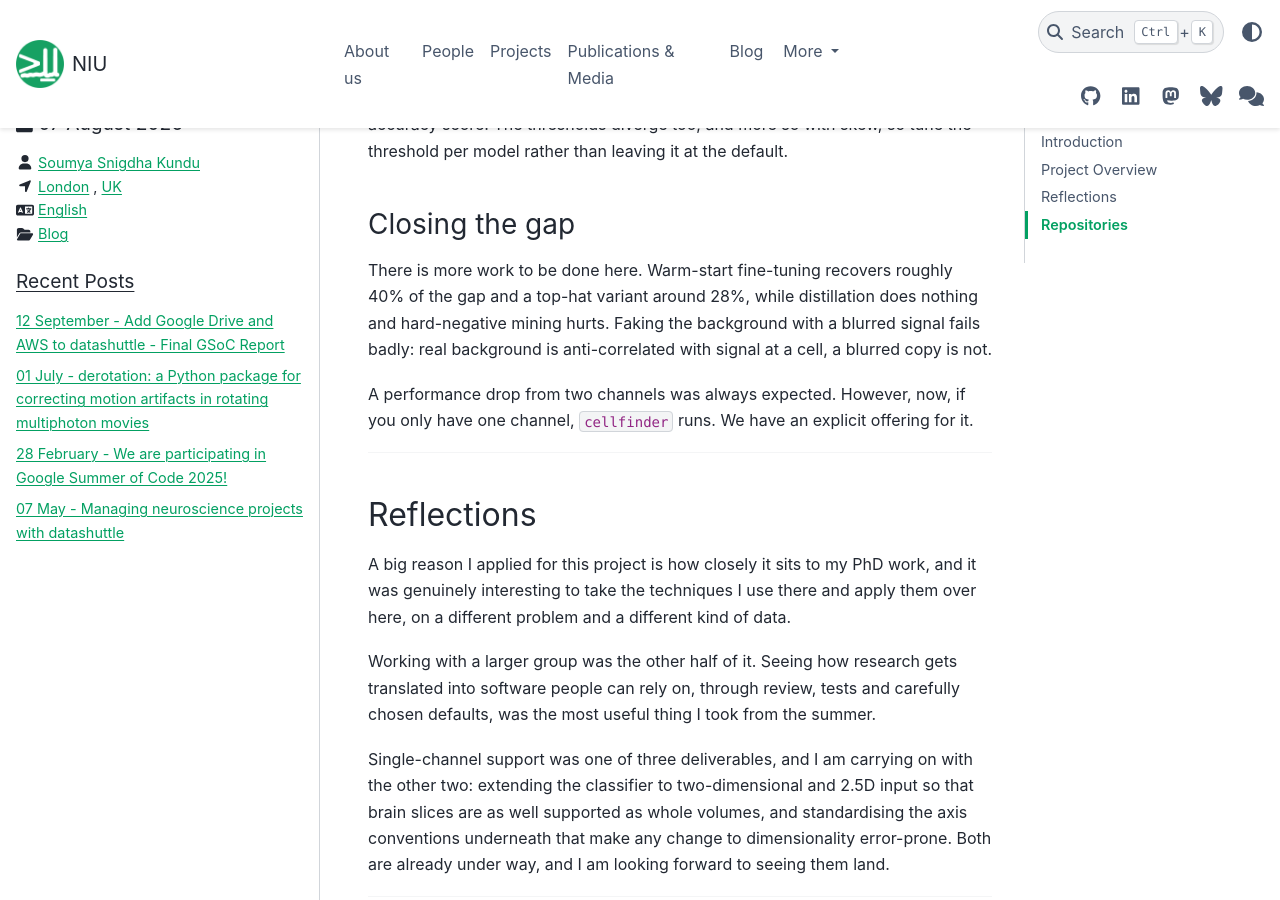
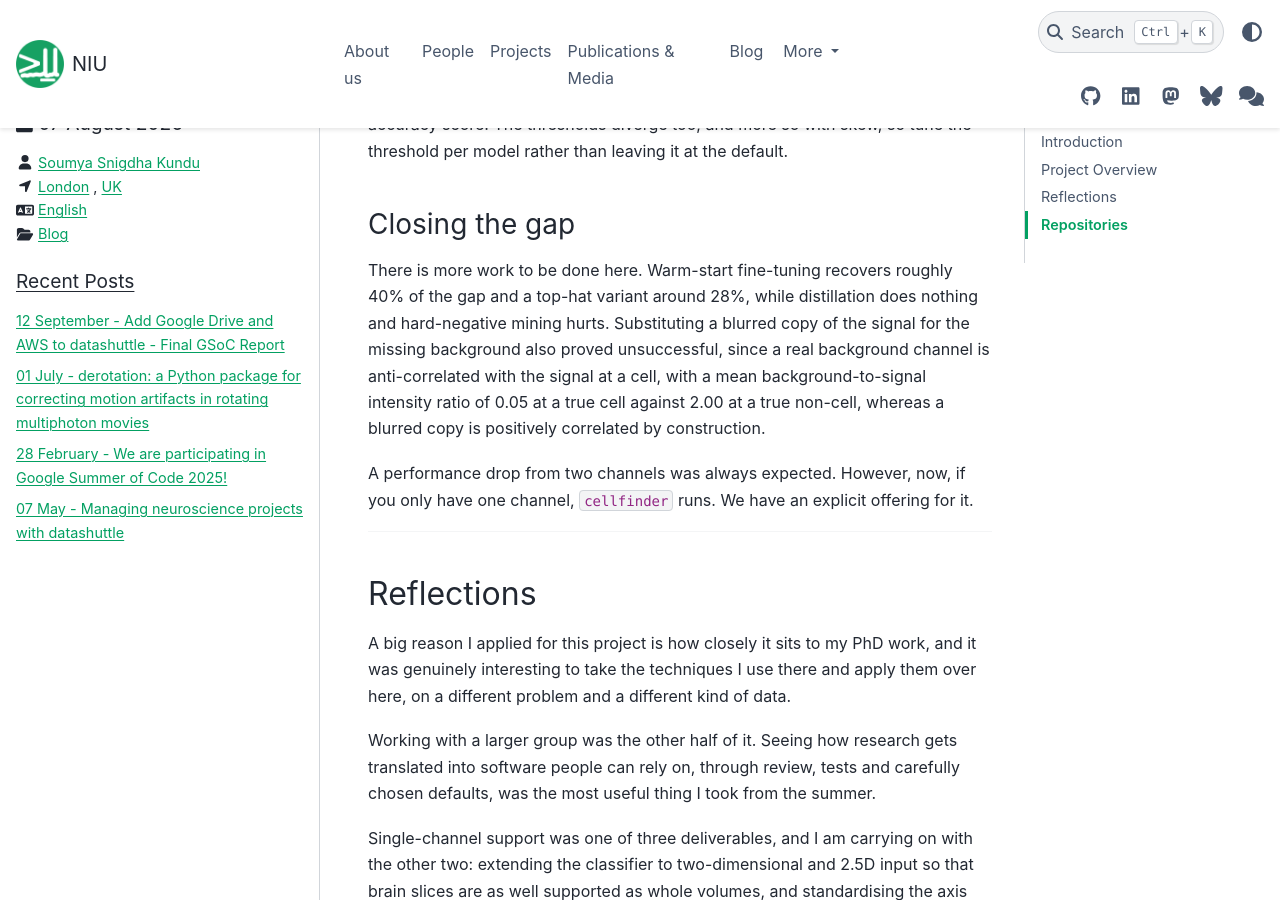
Before and after one commit to neuroinformatics-unit/neuroinformatics-unit.github.io, a Sphinx documentation site: the page built from docs/source/blog/gsoc_2026_cellfinder.md, in a window 1280 px wide and 900 px high, scrolled down 2630 px. Built offline with Sphinx 7.4.7 and the PyData theme 0.15.4, drawn with Linux system fonts in a browser that asks for light colours; nearby versions of some CDN libraries; pages that are not in the unit, such as notebooks, are missing from menus.

Commit message:
Ground the background anti-correlation claim with measured intensities

```diff
--- a/docs/source/blog/gsoc_2026_cellfinder.md
+++ b/docs/source/blog/gsoc_2026_cellfinder.md
@@ -68,7 +68,7 @@
 
 ### Closing the gap
 
-There is more work to be done here. Warm-start fine-tuning recovers roughly 40% of the gap and a top-hat variant around 28%, while distillation does nothing and hard-negative mining hurts. Faking the background with a blurred signal fails badly: real background is anti-correlated with signal at a cell, a blurred copy is not.
+There is more work to be done here. Warm-start fine-tuning recovers roughly 40% of the gap and a top-hat variant around 28%, while distillation does nothing and hard-negative mining hurts. Substituting a blurred copy of the signal for the missing background also proved unsuccessful, since a real background channel is anti-correlated with the signal at a cell, with a mean background-to-signal intensity ratio of 0.05 at a true cell against 2.00 at a true non-cell, whereas a blurred copy is positively correlated by construction.
 
 A performance drop from two channels was always expected. However, now, if you only have one channel, `cellfinder` runs. We have an explicit offering for it.
 
```
